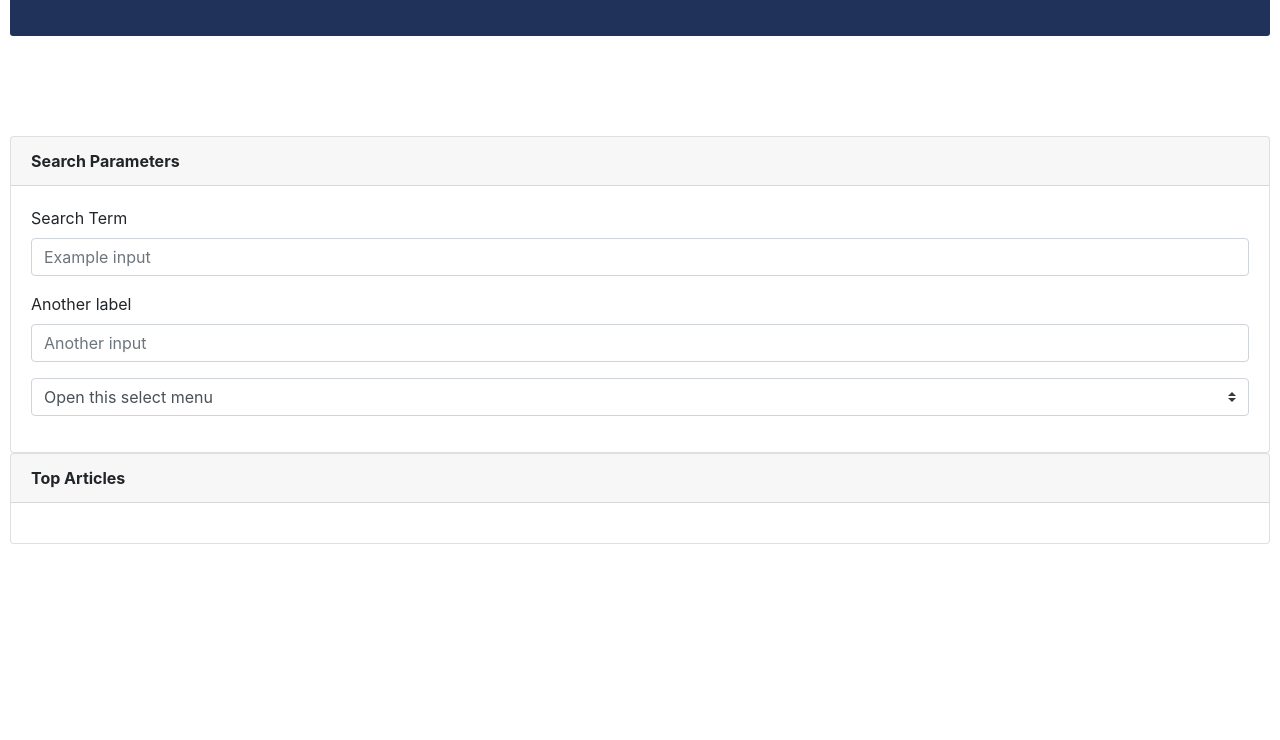
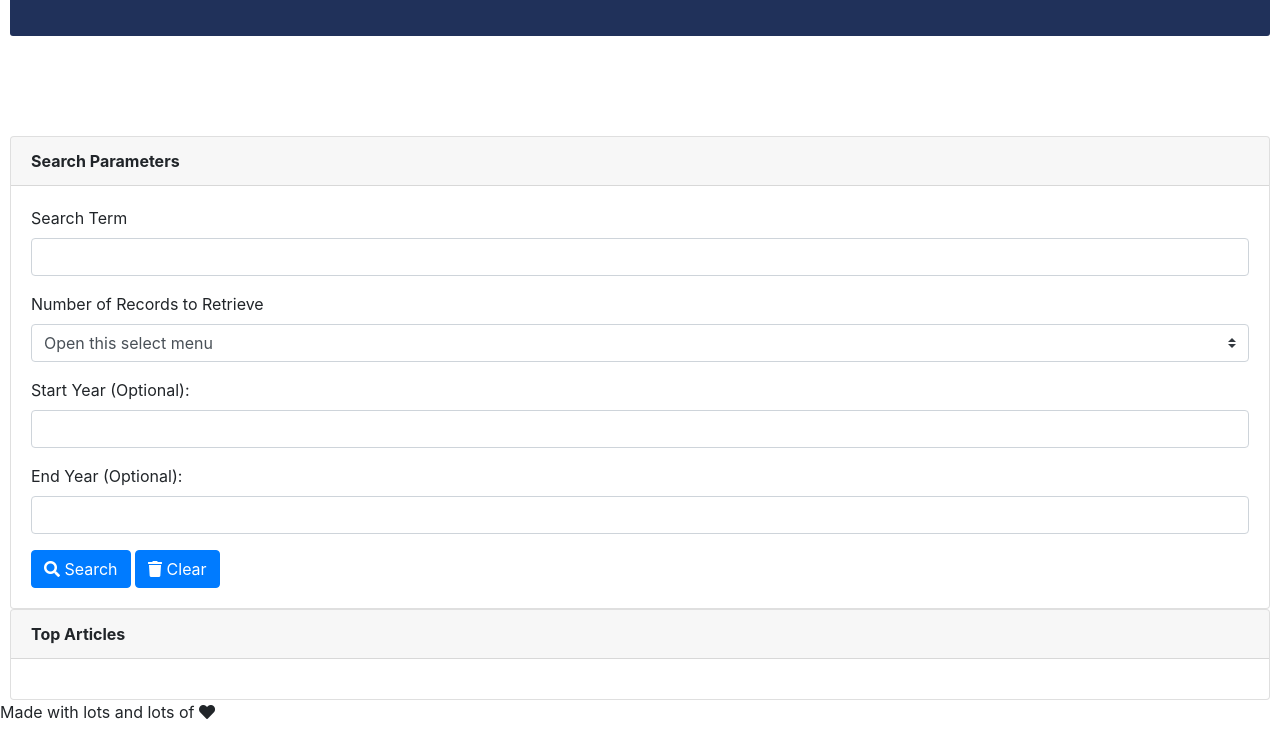
Before and after one commit to veronicavera/NewYorkTimesSearch, a plain HTML site: page index.html in a window 1280 px wide. Shown: the part 120-860 px from the top of the page. Before the commit the page ends 800 px from the top, so only its background shows below. Drawn offline with nearby package versions, Linux system fonts and the light colour scheme.

Commit message:
update index.html

```diff
--- a/index.html
+++ b/index.html
@@ -1,3 +1,15 @@
+<!DOCTYPE html>
+<html>
+
+<head>
+    <meta charset="utf-8" />
+    <meta http-equiv="X-UA-Compatible" content="IE=edge">
+    <title>NYT Search</title>
+    <meta name="viewport" content="width=device-width, initial-scale=1">
+    <link rel="stylesheet" href="https://stackpath.bootstrapcdn.com/bootstrap/4.1.3/css/bootstrap.min.css">
+    <link rel="stylesheet" href="https://use.fontawesome.com/releases/v5.5.0/css/all.css" integrity="sha384-B4dIYHKNBt8Bc12p+WXckhzcICo0wtJAoU8YZTY5qE0Id1GSseTk6S+L3BlXeVIU"
+        crossorigin="anonymous">
+    <link rel="stylesheet" href="style.css">
 <!DOCTYPE html>
 <html>
 
@@ -25,24 +37,38 @@
         <div class="card-body">
             <form>
                 <div class="form-group">
-                    <label for="formGroupExampleInput">Search Term</label>
-                    <input type="text" class="form-control" id="formGroupExampleInput" placeholder="Example input">
+                    <label for="search-term">Search Term</label>
+                    <input type="text" class="form-control" id="search-term">
                 </div>
 
                 <div class="form-group">
-                    <label for="formGroupExampleInput2">Another label</label>
-                    <input type="text" class="form-control" id="formGroupExampleInput2" placeholder="Another input">
+                    <label for="number-records">Number of Records to Retrieve</label>
+                    <select class="custom-select" id="number-records" required>
+                        <option value="">Open this select menu</option>
+                        <option value="1">1</option>
+                        <option value="2">2</option>
+                        <option value="3">3</option>
+                        <option value="2">4</option>
+                        <option value="3">5</option>
+                    </select>
+                    <div class="invalid-feedback">Example invalid custom select feedback</div>
                 </div>
 
                 <div class="form-group">
-                    <select class="custom-select" required>
-                        <option value="">Open this select menu</option>
-                        <option value="1">One</option>
-                        <option value="2">Two</option>
-                        <option value="3">Three</option>
-                    </select>
-                    <div class="invalid-feedback">Example invalid custom select feedback</div>
+                    <label for="search-term">Start Year (Optional):</label>
+                    <input type="text" class="form-control" id="begin-date">
                 </div>
+
+                <div class="form-group">
+                    <label for="search-term">End Year (Optional):</label>
+                    <input type="text" class="form-control" id="end-date">
+                </div>
+
+                <button type="submit" class="btn btn-primary" id="submit-button"><i class="fa fa-search" aria-hidden="true"></i>
+                    Search</button>
+                <button type="submit" class="btn btn-primary" id="clear-button"><i class="fa fa-trash" aria-hidden="true"></i>
+                    Clear</button>
+
             </form>
         </div>
     </div>
@@ -51,9 +77,13 @@
         <div class="card-header">
             Top Articles
         </div>
-        <div class="card-body">
+        <div class="card-body" id="top-articles">
         </div>
     </div>
+
+    <footer>
+        <p>Made with lots and lots of <i class="fas fa-heart"></i></p>
+    </footer>
 
     <script src="https://code.jquery.com/jquery-3.3.1.min.js" integrity="sha256-FgpCb/KJQlLNfOu91ta32o/NMZxltwRo8QtmkMRdAu8="
         crossorigin="anonymous"></script>
```
